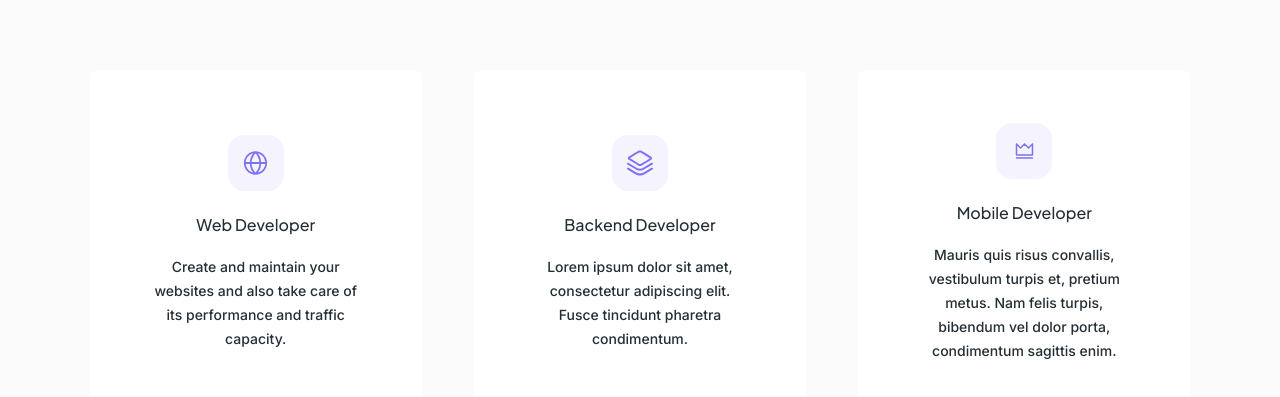
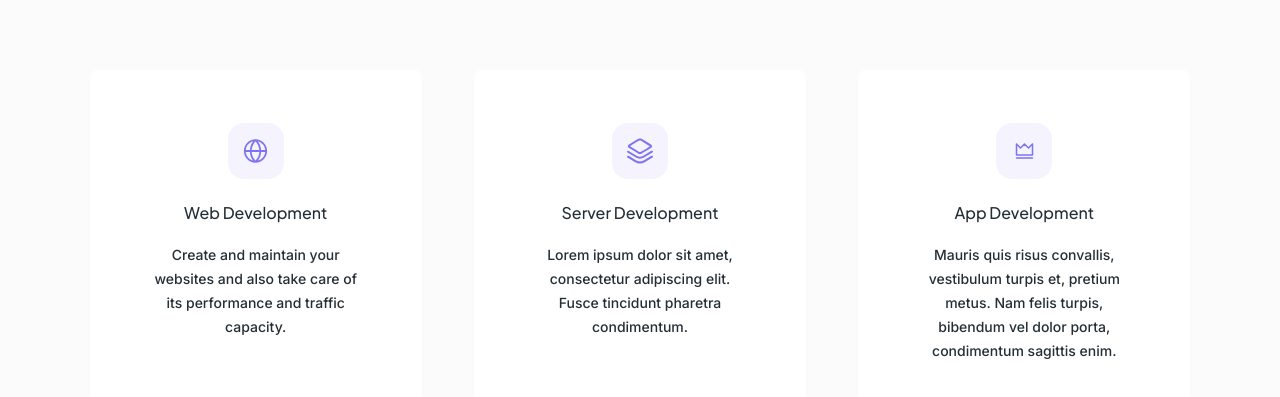
Before and after one commit to dmaximyuk/portfolio-website, a React (Create React App) app: page / in a window 1280 px wide. Shown: the part 777-1174 px from the top of the page. Built offline with nearby package versions, Linux system fonts and the light colour scheme.

Commit message:
fixes and refactore

```diff
--- a/src/components/ui/SpecializationCard/style.module.scss
+++ b/src/components/ui/SpecializationCard/style.module.scss
@@ -5,7 +5,6 @@
   background-color: $white;
   border-radius: 8px;
   display: flex;
-  justify-content: center;
   align-items: center;
   flex-direction: column;
   padding: 53px 57px;
--- a/src/engine/locale/en-EN.json
+++ b/src/engine/locale/en-EN.json
@@ -11,11 +11,11 @@
   "section.about.me.text": "Front-end developer with more than {exp} years of experience in enterprise companies and startups. Proficient in JavaScript, TypeScript, and React JS. Passionate about mobile and desktop development.",
   "section.specialization.subheader": "SERVICES",
   "section.specialization.header": "Specialized in",
-  "section.specialization.card.1.header": "Web Developer",
+  "section.specialization.card.1.header": "Web Development",
   "section.specialization.card.1.text": "Create and maintain your websites and also take care of its performance and traffic capacity.",
-  "section.specialization.card.2.header": "Backend Developer",
+  "section.specialization.card.2.header": "Server Development",
   "section.specialization.card.2.text": "Lorem ipsum dolor sit amet, consectetur adipiscing elit. Fusce tincidunt pharetra condimentum.",
-  "section.specialization.card.3.header": "Mobile Developer",
+  "section.specialization.card.3.header": "App Development",
   "section.specialization.card.3.text": "Mauris quis risus convallis, vestibulum turpis et, pretium metus. Nam felis turpis, bibendum vel dolor porta, condimentum sagittis enim.",
   "section.myworks.subheader": "MY WORKS",
   "section.myworks.header": "Featured Portfolios",
```
